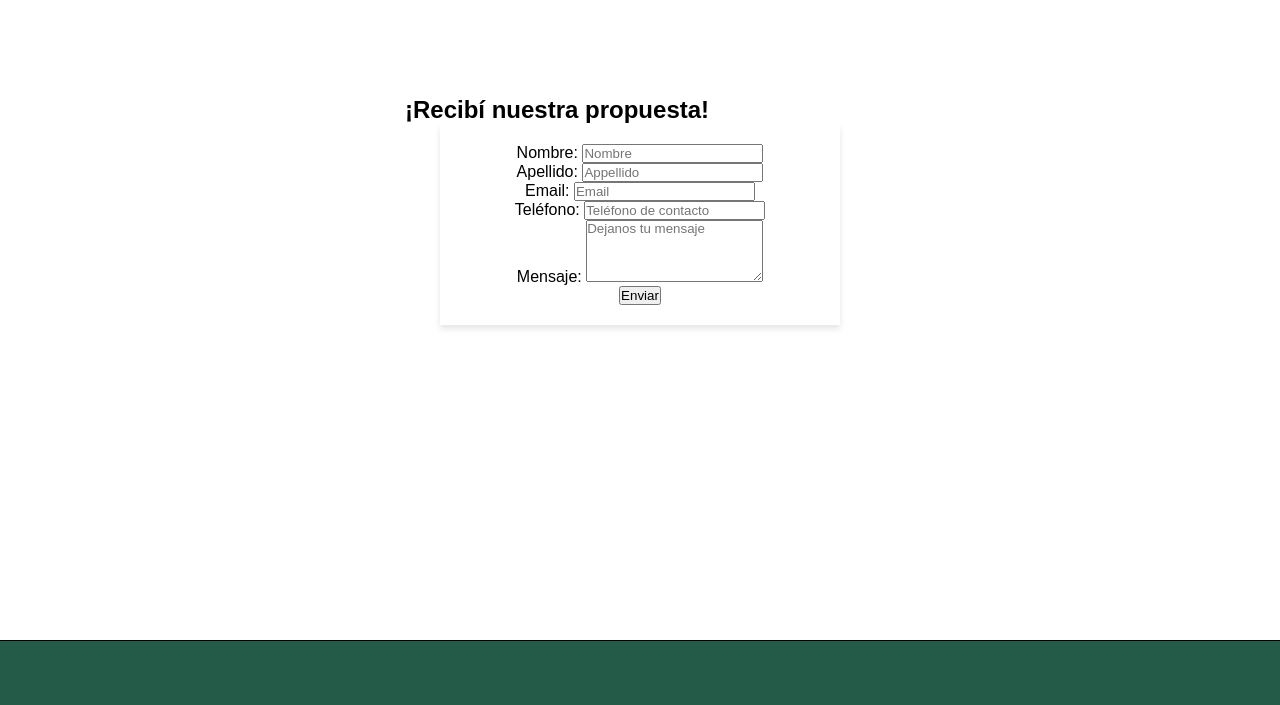
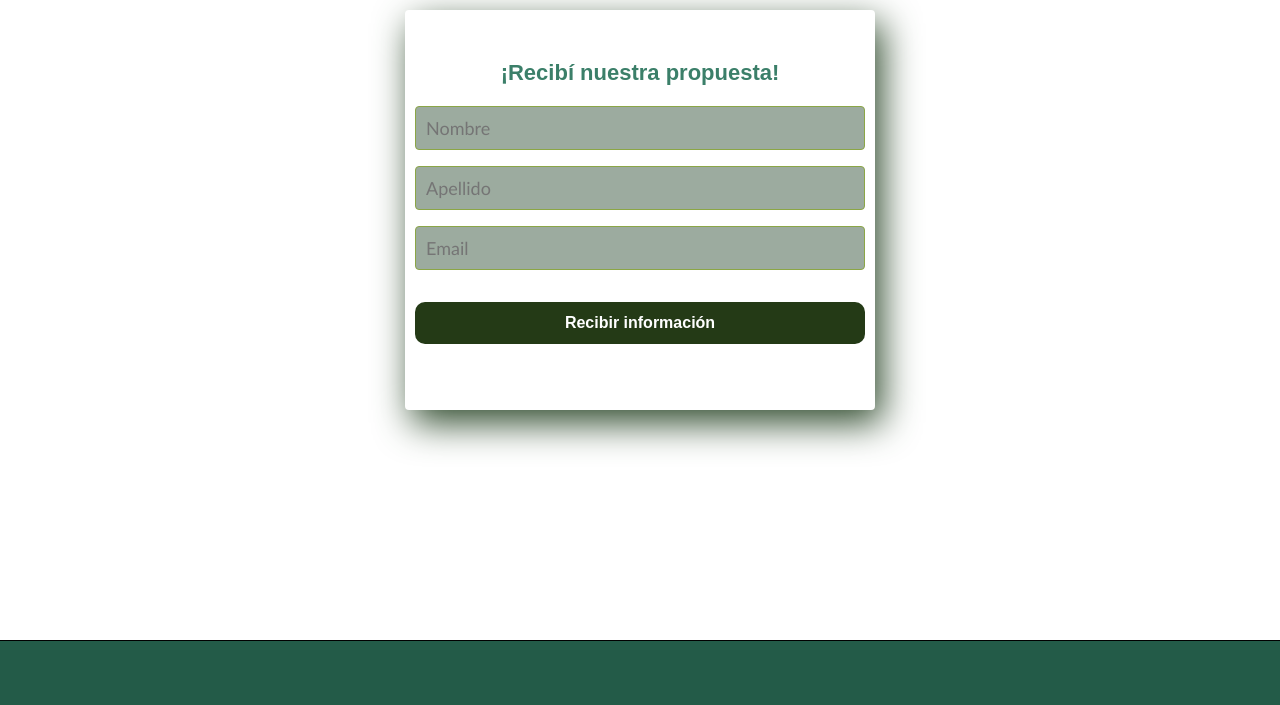
Before and after one commit to fasarachoUADE/fasarachoUADE.github.io, a plain HTML site: page index.html in a window 1280 px wide. Shown: the part 2590-3295 px from the top of the page. Drawn offline with Linux system fonts and the light colour scheme.

Commit message:
Added responsive form

```diff
--- a/css/styles.css
+++ b/css/styles.css
@@ -221,21 +221,61 @@ section {
     justify-content: center;
 }
 
+.form-register {
+    width: 100%;
+    height: 400px;
+    background: #ffffff;
+    padding: 10px;
+    margin: auto;
+    margin-top: 0px;
+    border-radius: 4px;
+    font-family: 'calibri';
+    color: rgb(59, 127, 105);
+    box-shadow: 7px 13px 37px #2e4a2c;
+}
 
-#contact_form {
+.form-register h4 {
     display: flex;
-    flex-direction: column;
-    /* Organiza los campos del formulario en una columna */
     align-items: center;
-    /* Centra los campos del formulario horizontalmente */
-    padding: 20px;
-    box-shadow: 0 4px 6px rgba(0, 0, 0, 0.1);
-    /* Opcional: Añade una sombra para resaltar el formulario */
+    justify-content: center;
+    font-size: 22px;
+    margin-bottom: 20px;
+}
+
+.controls {
     width: 100%;
-    /* Usa el 100% del ancho del contenedor padre */
-    max-width: 400px;
-    /* Limita el ancho máximo para evitar que el formulario sea demasiado ancho */
-    margin: auto;
+    background: #9cab9f;
+    padding: 10px;
+    border-radius: 4px;
+    margin-bottom: 16px;
+    border: 1px solid #8ba646;
+    font-family: 'calibri';
+    font-size: 18px;
+    color: white;
+}
+
+.form-register p {
+    height: 0px;
+    text-align: center;
+    font-size: 18px;
+    line-height: 40px;
+}
+
+.form-register a:hover {
+    color: white;
+    text-decoration: underline;
+}
+
+.form-register .botons {
+    width: 100%;
+    background: #243a16;
+    border: none;
+    padding: 12px;
+    color: white;
+    margin: 16px 0;
+    font-size: 16px;
+    border-radius: 10px;
+    font-weight: bold;
 }
 
 footer {
--- a/index.html
+++ b/index.html
@@ -46,10 +46,11 @@
                     <h3>Nuestra sucursal</h3>
                     <p>
                         Visita nuestro espacio dedicado a la salud y el sabor, donde podrás disfrutar
-                        de comidas y snacks preparados con ingredientes frescos y ricos en proteínas. Elige entre
-                        sentarte a
-                        comer
-                        en un amb
+                        de
+                        comidas y snacks preparados con ingredientes frescos y ricos en proteínas. Elige entre sentarte
+                        a comer
+                        en un ambiente acogedor, llevar tu pedido contigo o hacer un pedido en línea para una recogida
+                        rápida.
                     </p>
                     <h3> Pedidos al por mayor</h3>
                     <p>
@@ -150,35 +151,16 @@
         <section id="contacto">
 
             <div class="sections-text-content">
-                <h2>¡Recibí nuestra propuesta!</h2>
+                <section class="form-register">
+                    <form method="POST" action="#">
+                        <h4>¡Recibí nuestra propuesta!</h4>
+                        <input class="controls" type="text" name="nombres" id="nombres" placeholder="Nombre">
+                        <input class="controls" type="text" name="apellidos" id="apellidos" placeholder="Apellido">
+                        <input class="controls" type="email" name="correo" id="correo" placeholder="Email">
+                        <input class="botons" type="submit" value="Recibir información">
+                    </form>
 
-                <form id="contact_form" action="contact_us_form" method="POST">
-                    <div>
-                        <label for="nombre">Nombre:</label>
-                        <input type="text" id="nombre" name="name" required placeholder="Nombre">
-                    </div>
-                    <div>
-                        <label for="apellido">Apellido:</label>
-                        <input type="text" id="apellido" name="surname" required placeholder="Appellido">
-                    </div>
-                    <div>
-                        <label for="email">Email:</label>
-                        <input type="email" id="email" name="email" required placeholder="Email">
-                    </div>
-                    <div>
-                        <label for="telefono">Teléfono:</label>
-                        <input type="tel" id="telefono" name="phone-number" placeholder="Teléfono de contacto">
-                    </div>
-                    <div>
-                        <label for="mensaje">Mensaje:</label>
-                        <textarea id="mensaje" name="message" rows="4" required
-                            placeholder="Dejanos tu mensaje"></textarea>
-                    </div>
-                    <div>
-                        <button type="submit">Enviar</button>
-                    </div>
-                </form>
-            </div>
+                </section>
         </section>
     </main>
 
@@ -195,7 +177,6 @@
                     <li><a href="#mision">Misión</a></li>
                     <li><a href="#servicios">Servicios</a></li>
                     <li><a href="#contacto">Contacto</a></li>
-                    <li><a href="#encontranos">Encuentranos</a></li>
                 </ul>
             </div>
         </div>
```
Also changed, not shown: img/instagram-logo.jpg (deleted).
